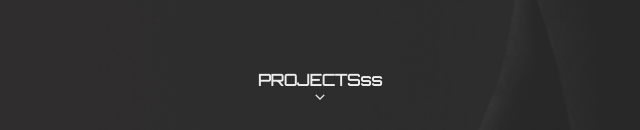
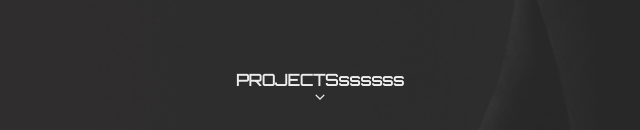
Before and after one commit to AlexBeje/ab-web, a plain HTML site: page index.html in a window 1280 px wide. Shown: the part 670-800 px from the top of the page, 320-960 px from the left. Drawn offline with Linux system fonts and the light colour scheme; a web font is replaced by a local one.

Commit message:
Deploying to gh-pages from  @ 38a0e5a210d1205c6e5546f844ba238abf9febdc 🚀

```diff
--- a/index.html
+++ b/index.html
@@ -2,7 +2,7 @@
 <html lang="en">
   <head>
     <meta charset="UTF-8" />
-    <meta name="viewport" content="width=device-width, initial-scale=1.0, viewport-fit=cover" >
+    <meta name="viewport" content="width=device-width, initial-scale=1.0, viewport-fit=cover">
     <title>AB Portfolio</title>
     <link rel="stylesheet" href="css/main.css" />
     <link
@@ -55,7 +55,7 @@
           </div>
           <div class="more">
             <h2 class="more__text">
-              <a href="#projects-page">PROJECTSss</a>
+              <a href="#projects-page">PROJECTSssssss</a>
             </h2>
             <div class="more__icon">
               <a href="#projects-page">⌄</a>
```
